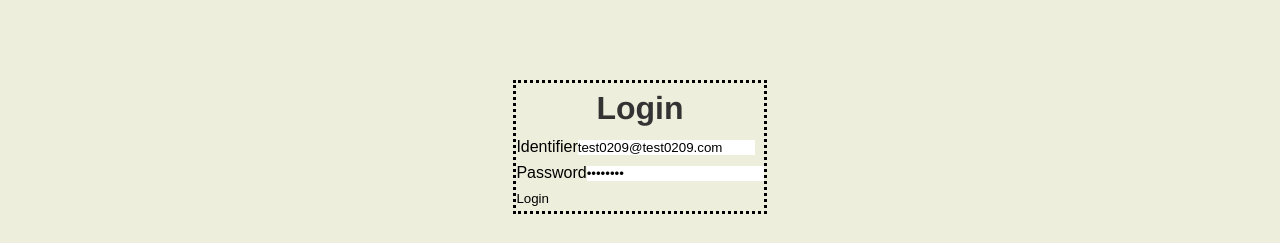
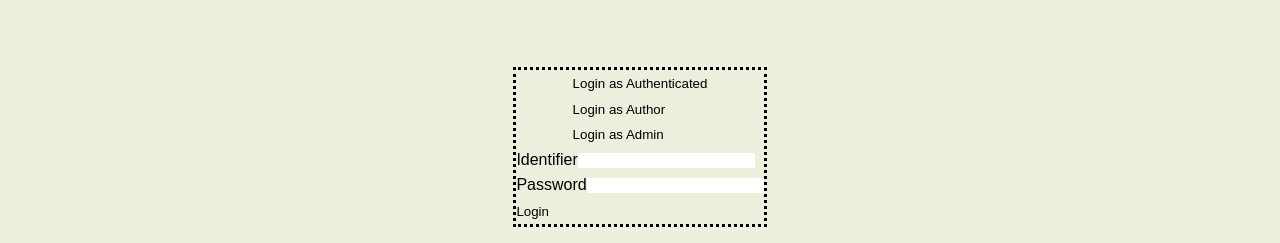
Before and after one commit to marvinbarretto/bpcn, an Angular app: page /login in a window 1280 px wide. Shown: the part 300-543 px from the top of the page. Built offline with nearby package versions, Linux system fonts and the light colour scheme; no server answers.

Commit message:
Make login easy

```diff
--- a/src/app/auth/feature/login/login.component.html
+++ b/src/app/auth/feature/login/login.component.html
@@ -1,5 +1,11 @@
 <div class="login">
-  <h1>Login</h1>
+  <div class="quick-login">
+    <button (click)="authStore.login('test0209@test0209.com', 'test0209')">Login as Authenticated</button><br>
+    <button (click)="authStore.login('author@author.com', 'author')">Login as Author</button><br>
+    <button (click)="authStore.login('donald@donald.com', 'donald')">Login as Admin</button>
+  </div>
+
+
   <form (ngSubmit)="onLogin()">
     <label for="identifier">Identifier</label>
     <input id="identifier" [(ngModel)]="identifier" name="identifier" required />
--- a/src/app/auth/feature/login/login.component.ts
+++ b/src/app/auth/feature/login/login.component.ts
@@ -13,8 +13,8 @@ import { CommonModule } from '@angular/common';
 export class LoginComponent {
   authStore = inject(AuthStore);
 
-  identifier = 'test0209@test0209.com';
-  password = 'test0209';
+  identifier = '';
+  password = '';
 
   onLogin() {
     if (this.identifier && this.password) {
--- a/src/app/events/events.routes.ts
+++ b/src/app/events/events.routes.ts
@@ -21,6 +21,11 @@ export const EVENTS_ROUTES: Routes = [
     loadComponent: () => import('./feature/event-list-container/event-list-container.component').then(m => m.EventListContainerComponent)
   },
   {
+    path: 'archived',
+    data: { filterStatus: EventStatus.ARCHIVED },
+    loadComponent: () => import('./feature/event-list-container/event-list-container.component').then(m => m.EventListContainerComponent)
+  },
+  {
     path: '**',
     redirectTo: ''
   }
--- a/src/app/events/feature/event-list-container/event-list-container.component.scss
+++ b/src/app/events/feature/event-list-container/event-list-container.component.scss
@@ -9,27 +9,3 @@
 .container {
   margin: 0 1rem;
 }
-
-.event-list {
-  display: flex;
-  flex-direction: column;
-  gap: 1rem;
-
-}
-
-.event-list__item {
-  background-color: rgba(red, .1);
-  display: flex;
-  align-items: center;
-  justify-content: space-between;
-  &:hover {
-    background-color: rgba(red, .2);
-  }
-}
-
-.actions {
-  background-color: rgba(yellow, .1);
-  display: flex;
-  gap: 1rem;
-  margin: 0 0 1rem;
-}
--- a/src/app/events/ui/event-list/event-list.component.scss
+++ b/src/app/events/ui/event-list/event-list.component.scss
@@ -0,0 +1,24 @@
+
+.event-list {
+  display: flex;
+  flex-direction: column;
+  gap: 1rem;
+
+}
+
+.event-list__item {
+  background-color: rgba(red, .1);
+  display: flex;
+  align-items: center;
+  justify-content: space-between;
+  &:hover {
+    background-color: rgba(red, .2);
+  }
+}
+
+.actions {
+  background-color: rgba(yellow, .1);
+  display: flex;
+  gap: 1rem;
+  margin: 0 0 1rem;
+}
--- a/src/app/events/utils/event.model.ts
+++ b/src/app/events/utils/event.model.ts
@@ -38,4 +38,5 @@ export enum EventStatus {
   PENDING = 'Pending',
   APPROVED = 'Approved',
   REJECTED = 'Rejected',
+  ARCHIVED = 'Archived'
 }
```
